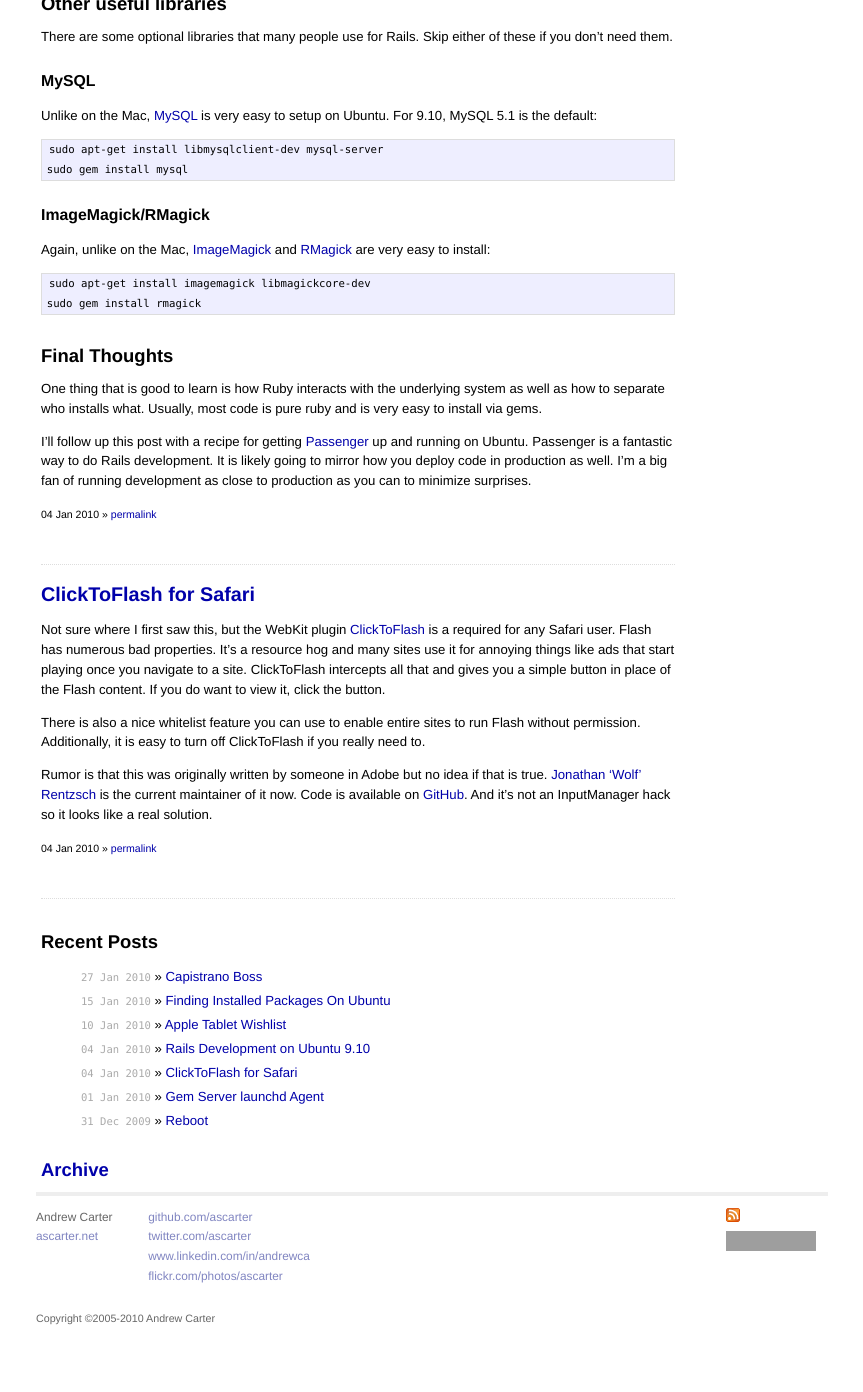
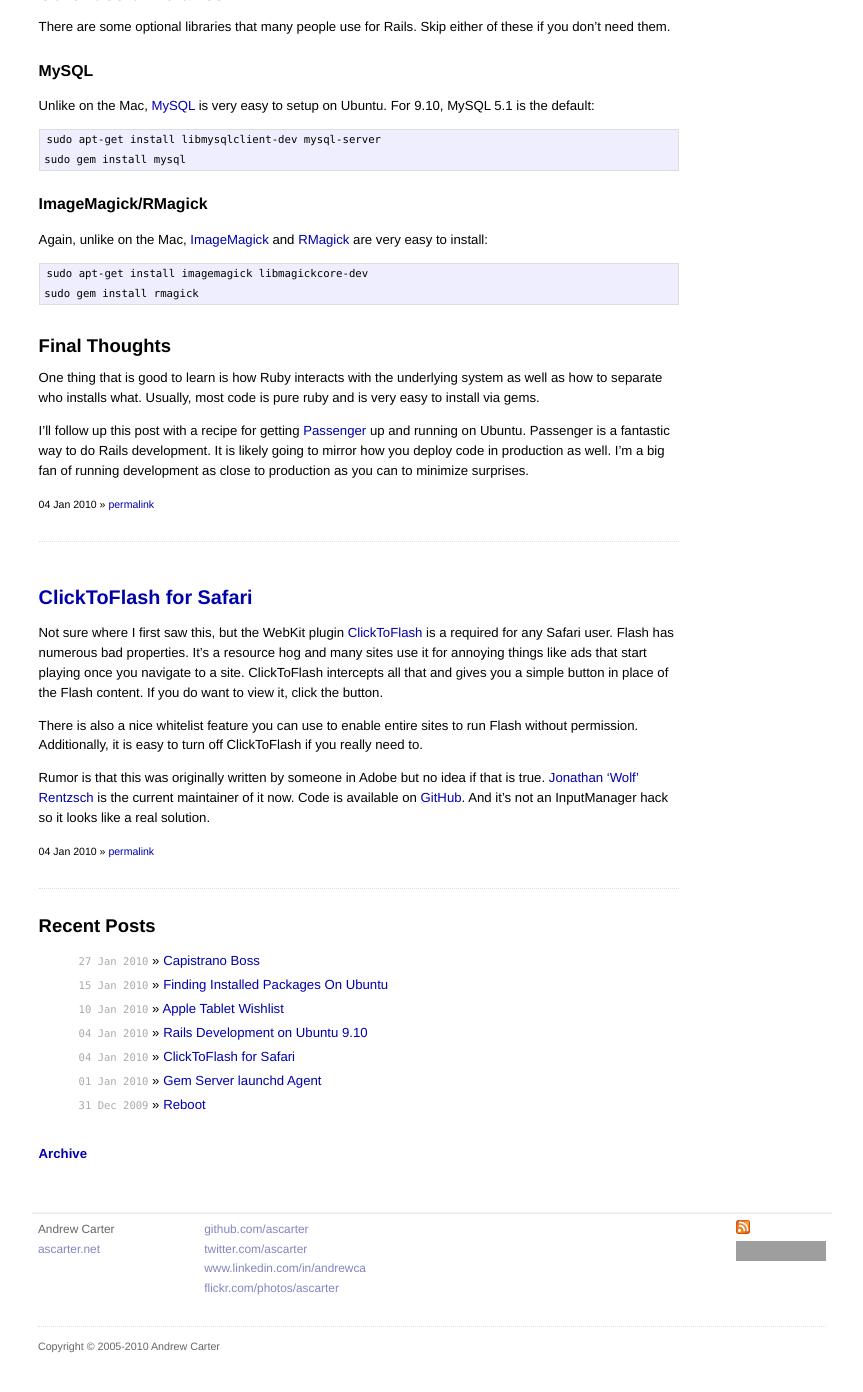
Before and after one commit to ascarter/ascarter.github.io, a Jekyll site: the page built from index.markdown, in a window 1280 px wide and 1400 px high, scrolled down 7344 px. Shown: the top 1392 px of the window, without its empty margins (208-1071 px from the left). Built offline with Jekyll 4.4.1, drawn with Linux system fonts in a browser that asks for light colours; grey boxes are pictures that could not be loaded.

Commit message:
Change pages to be markdown format instead of html

```diff
--- a/_layouts/default.html
+++ b/_layouts/default.html
@@ -25,10 +25,12 @@
 <body>
 <div id="container">
 	<div id="header">
-		<a class="site" href="/">coding in the rain</a>
-		<a href="index.html">home</a>
-		<a href="about.html">about</a>
-		<a href="code.html">code</a>
+		<a class="site" href="index.html">coding in the rain</a>
+		<div id="menu">
+			<a class="menuitem" href="index.html">home</a>
+			<a class="menuitem" href="about.html">about</a>
+			<a class="menuitem" href="code.html">code</a>
+		</div>
 	</div>
 	<div id="page">
 		<div id="content">
@@ -39,28 +41,22 @@
 		</div>
 	</div>
 	<div id="footer">
-		<div id="direct" class="contactlist">
-			<p>
+		<div id="leftcol">
 			<span class="contact">Andrew Carter</span><br />
-			<span class="contact"><a href="{{ site.url }}/">ascarter.net</a></span>
-			</p>
+			<span class="contact"><a href="{{ site.url }}">ascarter.net</a></span><br />
 		</div>
-		<div id="external" class="contactlist">
-			<p>
+		<div id="rightcol">
+			<span class="contact"><a href="atom.xml"><img src="images/feed-icon-14x14.png" alt="Subscribe to RSS Feed" /></a></span><br />
+			<span class="contact"><a href="http://www.twitter.com/ascarter"><img src="http://twitter-badges.s3.amazonaws.com/t_mini-a.png" alt="Follow ascarter on Twitter"/></a></span><br />
+		</div>
+		<div id="centercol">
 			<span class="contact"><a href="http://github.com/ascarter/">github.com/ascarter</a></span><br />
 			<span class="contact"><a href="http://twitter.com/ascarter/">twitter.com/ascarter</a></span><br />
 			<span class="contact"><a href="http://www.linkedin.com/in/andrewca">www.linkedin.com/in/andrewca</a></span><br />
-			<span class="contact"><a href="http://flickr.com/photos/ascarter/">flickr.com/photos/ascarter</a></span>
-			</p>
+			<span class="contact"><a href="http://flickr.com/photos/ascarter/">flickr.com/photos/ascarter</a></span><br />
 		</div>
-		<div id="feed" class="rss">
-			<a href="atom.xml">
-			<img src="images/feed-icon-14x14.png" alt="Subscribe to RSS Feed" />
-			</a><br />
-			<a href="http://www.twitter.com/ascarter"><img src="http://twitter-badges.s3.amazonaws.com/t_mini-a.png" alt="Follow ascarter on Twitter"/></a>
-		</div>
-		<div id="copyright" class="copyright">
-			<p>Copyright &copy;2005-2010 <a href="{{ site.url }}">Andrew Carter</a></p>
+		<div id="copyright">
+			<p>Copyright &copy; 2005-2010 <a href="{{ site.url }}">Andrew Carter</a></p>
 		</div>
 	</div>
 </div>
--- a/archive.html
+++ b/archive.markdown
@@ -2,6 +2,7 @@
 layout: default
 title: archive
 ---
-<h1>Posts</h1>
+# Posts
+
 {% assign posts = site.posts %}
 {% include postlist.html %}
--- a/css/site.css
+++ b/css/site.css
@@ -13,7 +13,6 @@
 body {
 	text-align: center;
 	margin: 0;
-	padding: 0.6em 1em 1em 1em;
 	background-color: #ffffff;
 	font: normal 12px helvetica, arial, clean, sans-serif;
 	*font-size: small;
@@ -68,6 +67,21 @@
 	font: 100%;
 }
 
+ul {
+	list-style-type: none;
+	margin-bottom: 2em;
+}
+
+ul li {
+	line-height: 1.75em;
+}
+
+ul span {
+	color: #aaa;
+	font-family: Menlo, Monaco, Consolas, monospace;
+	font-size: 0.8em;
+}
+
 
 /*--------------------------------------------------------------
  Container
@@ -76,8 +90,8 @@
 #container {
 	font-size: 1.1em;
 	text-align: left;
-	width: 60em;
-/*	width: 800px;*/
+/*	width: 60em;*/
+	width: 800px;
 	margin: 3em auto 2em auto;
 	line-height: 1.5em;
 }
@@ -87,9 +101,9 @@
  --------------------------------------------------------------*/
 
 #header {
-	margin-bottom: 2em;
-	padding: 0;
-	border-bottom: 4px solid #eee;
+/*	margin: 1em 4em 1em 4em;*/
+	padding: 1em 0em 2em 0em;
+	border-bottom: 2px solid #eee;
 }
 
 #header a:link,
@@ -104,7 +118,13 @@
 }
 
 #header .site {
-	padding-right: 1.5em;
+	float: left;
+/*	padding-right: 1.5em;*/
+
+}
+
+#header #menu {
+	float: right;
 }
 #header .summary {
 	font-size: 0.8em;
@@ -129,7 +149,7 @@
 #content {
 	float: left;
 	width: 80%;
-	padding: 0 0 0 5px;
+	padding: 2em 0.5em;
 }
 
 /*--------------------------------------------------------------
@@ -151,46 +171,55 @@
 #footer {
 	font-size: 0.9em;
 	color: #666;
-	border-top: 4px solid #eee;
-	margin-top: 2em;
+	border-top: 2px solid #eee;
 	overflow: hidden;
-	clear:both;
+	clear: both;
+	text-align: left;
+	padding: 0.5em 0.5em;
+	margin: 0em;
 }
 
-#footer .contactlist {
-	float: left;
-	margin-right: 3em;
-}
-
-#footer .contact {
-	padding-bottom: 0.2em;
-}
-
-#footer .contact a {
+#footer a {
 	color: #8085C1;
 }
 
-#footer .rss {
-	margin-top: 1.0em;
-	margin-right: 1.0em;
+#footer #leftcol {
+	position: relative;
+	float: left;
+	text-align: left;
+}
+
+#footer #centercol {
+	position: relative;
+	margin-left: 14em;
+	margin-right: 14em;
+	text-align: left;
+}
+
+#footer #rightcol {
+	position: relative;
 	float: right;
 }
 
-#footer .rss img {
+#footer img {
 	border: 0;
-	padding-bottom: 0.2em;
 }
 
-#footer .copyright {
+#footer #copyright {
 	clear: left;
 	font-size: 0.9em;
-	float: left;
-	margin-right: 3em;
+	color: #666;
+	text-align: left;
+	border-top: 1px dotted #ddd;
+	margin-top: 2.5em;
+}
+
+#footer #copyright a {
 	color: #666;
 }
 
-#footer .copyright a {
-	color: #666;
+.contact {
+	padding-bottom: 0.2em;
 }
 
 /*--------------------------------------------------------------
@@ -198,7 +227,8 @@
  --------------------------------------------------------------*/
 
 .post {
-	padding: 1.5em 0em 3.0em 0em;
+	padding: 1.5em 0em 2.0em 0em;
+	margin-bottom: 2.0em;
 	border-bottom: 1px dotted #ddd;
 }
 
@@ -283,25 +313,6 @@
 }
 
 /*--------------------------------------------------------------
- Post list
- --------------------------------------------------------------*/
-
-ul.posts {
-	list-style-type: none;
-	margin-bottom: 2em;
-}
-
-ul.posts li {
-	line-height: 1.75em;
-}
-
-ul.posts span {
-	color: #aaa;
-	font-family: Menlo, Monaco, Consolas, monospace;
-	font-size: 0.8em;
-}
-
-/*--------------------------------------------------------------
  Resume
  --------------------------------------------------------------*/
 
--- a/index.html
+++ b/index.markdown
@@ -2,14 +2,15 @@
 layout: default
 title: home
 ---
+
 {% for post in site.posts limit:5 %}
 {% include postdetail.html %}
 {% endfor %}
 
-<br />
 
-<h1>Recent Posts</h1>
+# Recent Posts
+
 {% assign posts = site.posts limit:10 %}
 {% include postlist.html %}
 
-<h1><a href="/archive.html">Archive</a></h1>
+##### [Archive](archive.html)
```
Also changed, not shown: code.html (deleted, +0 -12 lines), code.markdown (added, +11 -0 lines).
